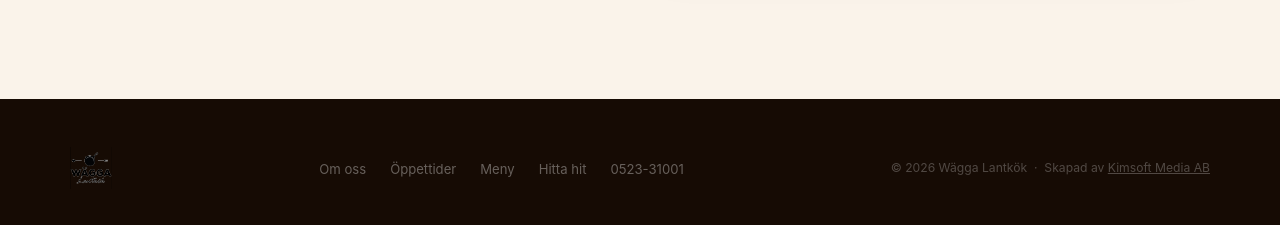
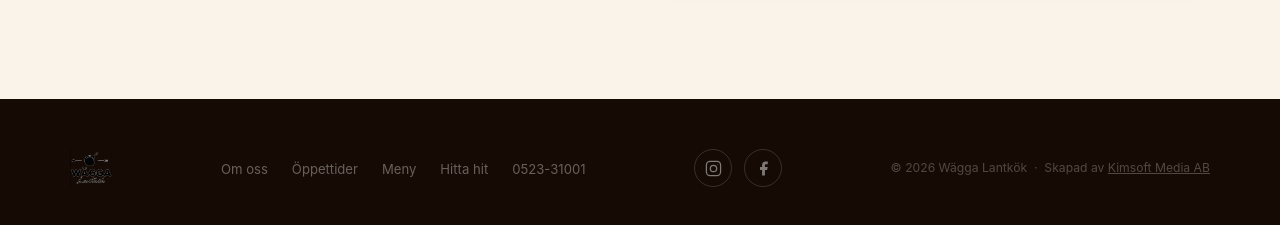
Before and after one commit to b1-loop/wagga-lantkok, a plain HTML site: page index.html in a window 1280 px wide. Shown: the part 7741-7966 px from the top of the page. Drawn offline with Linux system fonts and the light colour scheme; a web font is replaced by a local one.

Commit message:
Lägg till Instagram och Facebook-ikoner i footern
Co-Authored-By: Claude Sonnet 4.6 <noreply@anthropic.com>

```diff
--- a/index.html
+++ b/index.html
@@ -555,6 +555,20 @@
       <li><a href="#hitta">Hitta hit</a></li>
       <li><a href="tel:052331001">0523-31001</a></li>
     </ul>
+    <div class="footer-social">
+      <a href="https://www.instagram.com/waggalantkok?igsh=YW5nbXd3azAxbzZ0" target="_blank" rel="noopener noreferrer" aria-label="Instagram">
+        <svg viewBox="0 0 24 24" fill="none" stroke="currentColor" stroke-width="1.8" stroke-linecap="round" stroke-linejoin="round">
+          <rect x="2" y="2" width="20" height="20" rx="5" ry="5"/>
+          <circle cx="12" cy="12" r="4.5"/>
+          <circle cx="17.5" cy="6.5" r="0.5" fill="currentColor" stroke="none"/>
+        </svg>
+      </a>
+      <a href="https://www.facebook.com/share/1CRxwEfhwy/?mibextid=wwXIfr" target="_blank" rel="noopener noreferrer" aria-label="Facebook">
+        <svg viewBox="0 0 24 24" fill="currentColor">
+          <path d="M18 2h-3a5 5 0 0 0-5 5v3H7v4h3v8h4v-8h3l1-4h-4V7a1 1 0 0 1 1-1h3z"/>
+        </svg>
+      </a>
+    </div>
     <p class="footer-copy">© 2026 Wägga Lantkök &nbsp;·&nbsp; Skapad av <a href="#" rel="noopener noreferrer" style="color:inherit;">Kimsoft Media AB</a></p>
   </div>
 </footer>
--- a/style.css
+++ b/style.css
@@ -934,6 +934,27 @@ footer {
 .footer-links a:hover { color: var(--gold-lt); }
 .footer-copy { font-size: 0.76rem; color: rgba(255,255,255,0.25); }
 
+.footer-social {
+  display: flex;
+  gap: 0.75rem;
+}
+.footer-social a {
+  width: 38px;
+  height: 38px;
+  border-radius: 50%;
+  border: 1px solid rgba(255,255,255,0.15);
+  display: grid;
+  place-items: center;
+  color: rgba(255,255,255,0.45);
+  transition: color 0.2s, border-color 0.2s, background 0.2s;
+}
+.footer-social a:hover {
+  color: var(--gold-lt);
+  border-color: var(--gold-lt);
+  background: rgba(220,148,96,0.08);
+}
+.footer-social svg { width: 17px; height: 17px; }
+
 /* ── ANIMATIONS ──────────────────────────────────────────── */
 @keyframes fadeUp {
   from { opacity: 0; transform: translateY(20px); }
```
